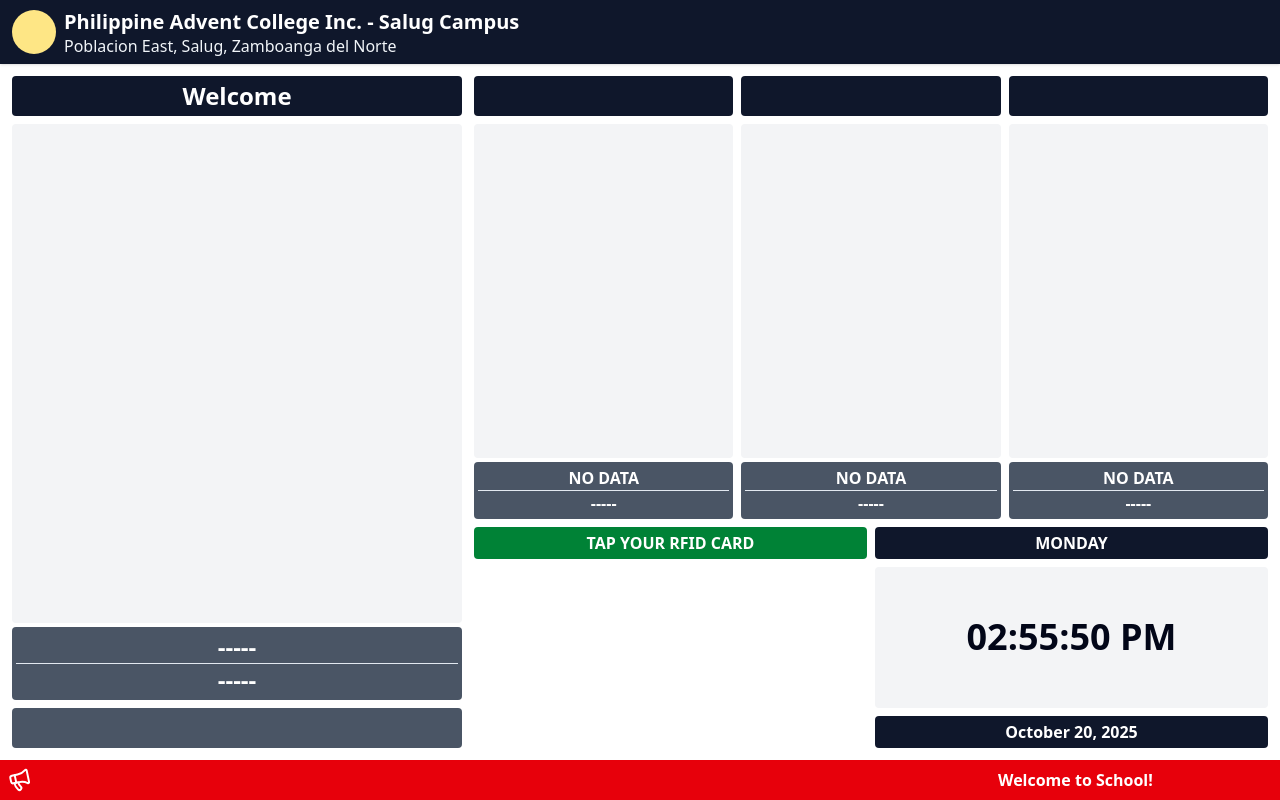
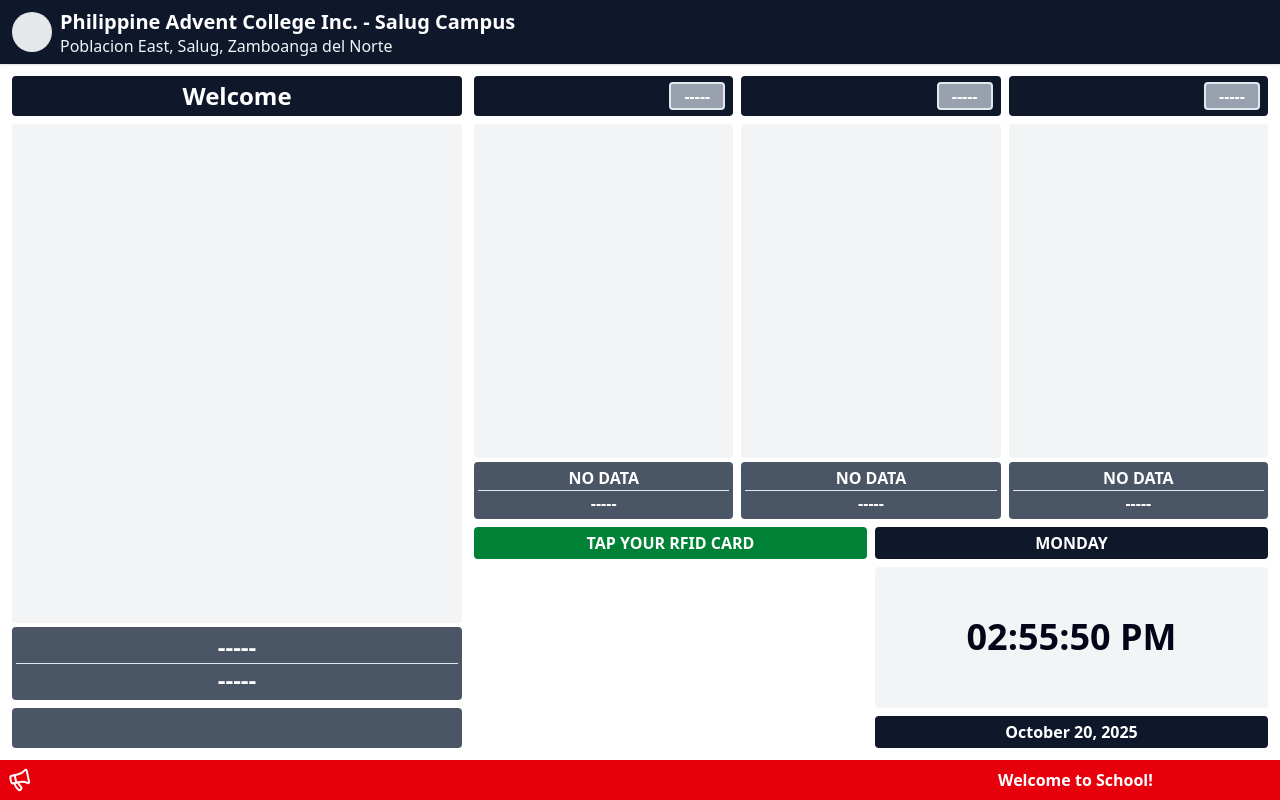
Before and after one commit to CodeBuddySLTNS/RFID-Attendance-System, a React (Vite) app in the folder client/: page / in a window 1280 px wide. Built offline with nearby package versions, Linux system fonts and the light colour scheme.

Commit message:
update ui

```diff
--- a/client/src/layout.tsx
+++ b/client/src/layout.tsx
@@ -1,7 +1,27 @@
 import React, { type ReactNode } from "react";
 
 const Layout: React.FC<{ children: ReactNode }> = ({ children }) => {
-  return <div className="w-full h-dvh">{children}</div>;
+  return (
+    <div className="w-full h-dvh grid grid-rows-[max-content_1fr]">
+      <div className="w-full p-2 px-3 text-white bg-primary shadow">
+        <div className="flex gap-2">
+          <div className="flex justify-center items-center">
+            <div className="w-10 aspect-square rounded-full bg-gray-200"></div>
+          </div>
+          <div>
+            <h1 className="text-xl font-bold leading-snug">
+              Philippine Advent College Inc. - Salug Campus
+            </h1>
+            <h3 className="leading-tight text-muted">
+              Poblacion East, Salug, Zamboanga del Norte
+            </h3>
+          </div>
+        </div>
+      </div>
+
+      <div>{children}</div>
+    </div>
+  );
 };
 
 export default Layout;
--- a/client/src/pages/homepage.tsx
+++ b/client/src/pages/homepage.tsx
@@ -75,23 +75,7 @@ export const Homepage = () => {
   }, []);
 
   return (
-    <div className="w-full h-full grid grid-rows-[max-content_1fr_max-content]">
-      <div className="w-full p-2 px-3 text-white bg-primary shadow">
-        <div className="flex gap-2">
-          <div className="flex justify-center items-center">
-            <div className="w-11 aspect-square rounded-full bg-amber-200"></div>
-          </div>
-          <div>
-            <h1 className="text-xl font-bold leading-snug">
-              Philippine Advent College Inc. - Salug Campus
-            </h1>
-            <h3 className="leading-tight text-muted">
-              Poblacion East, Salug, Zamboanga del Norte
-            </h3>
-          </div>
-        </div>
-      </div>
-
+    <div className="w-full h-full grid grid-rows-[1fr_max-content]">
       <div className="w-full p-3 grid grid-cols-[450px_1fr] gap-3">
         <div className="flex justify-center items-center">
           <div className="w-full h-full grid grid-rows-[40px_1fr_40px] gap-2">
@@ -119,8 +103,8 @@ export const Homepage = () => {
                 key={index}
                 className="w-full h-full grid grid-rows-[40px_1fr] gap-2"
               >
-                <div className="w-full p-1 text-center text-white rounded bg-primary">
-                  <div></div>
+                <div className="w-full flex justify-end items-center p-1 pr-2 text-center font-extrabold text-white rounded bg-primary">
+                  <p className="w-14 border-2 rounded bg-gray-400">-----</p>
                 </div>
 
                 <div className="w-full grid grid-rows-[1fr_max-content] gap-1">
```
